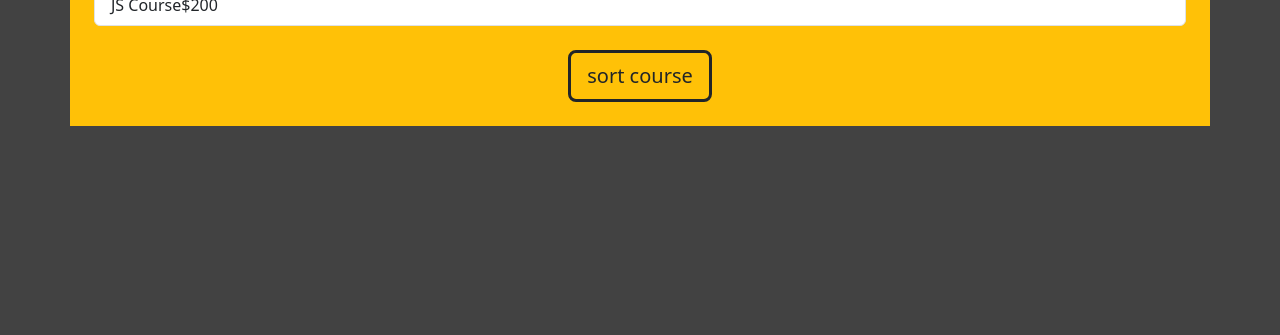
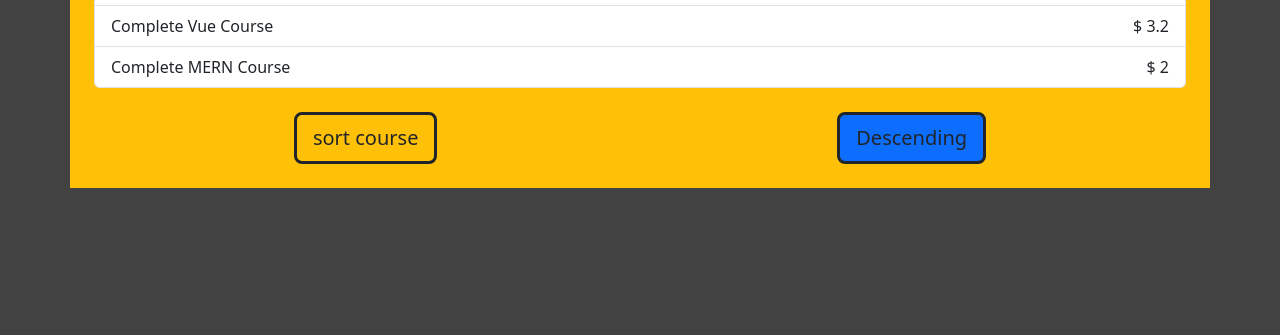
Before and after one commit to srikanth141199/Java-Script-Notes, a website: page index.html in a window 1280 px wide. Shown: the part 631-966 px from the top of the page. Drawn offline with nearby package versions, Linux system fonts and the light colour scheme.

Commit message:
3 files modified, 1 added, 1 deleted

```diff
--- a/dom.css
+++ b/dom.css
@@ -40,10 +40,13 @@
   text-align: center;
 }*/
 
-.section3{
+.section3 {
   background-color: rgb(66, 66, 66);
   display: flex;
   justify-content: center;
   align-items: center;
   min-height: 80vh;
 }
+.cost {
+  float: right;
+}
--- /dev/null
+++ b/elementTextNode.js
@@ -0,0 +1,85 @@
+const courses = [
+  {
+    name: 'Complete React JS',
+    price: 2.3,
+  },
+  {
+    name: 'Complete Angular JS',
+    price: 5,
+  },
+  {
+    name: 'Complete Vue Course',
+    price: 3.2,
+  },
+  {
+    name: 'Complete MERN Course',
+    price: 2,
+  },
+];
+
+function generateList() {
+  //we created <ul> tag here based on html class selection
+  const ul = document.querySelector('.list-group');
+  ul.innerHTML = '';
+  //inserting each element of courses to <li> tag
+  courses.forEach((ele) => {
+    const li = document.createElement('li');
+    li.classList.add('list-group-item');
+
+    //appending name feild to <li>
+    const name = document.createTextNode(ele.name);
+    li.appendChild(name);
+
+    const span = document.createElement('span');
+    span.classList.add('cost');
+    const price = document.createTextNode('$ ' + ele.price);
+    span.appendChild(price);
+
+    //appending <span> to <li>
+    li.appendChild(span);
+
+    //appending <li> to <ul>
+    ul.appendChild(li);
+  });
+}
+
+// generateList();
+//In normal application below to be written but in Stack Blitz function call to be written to understand go through commented part.
+
+//window.addEventListener('load', generateList);
+window.addEventListener('load', generateList());
+
+//The difference between window.addEventListener('load', generateList()); and window.addEventListener('load', generateList); is in the way the generateList() function is passed as an argument to the addEventListener() method.
+
+// In the first case window.addEventListener('load', generateList());, the generateList() function is executed immediately when the addEventListener() method is called. This means that the function is executed before the 'load' event is triggered. This is because the function is invoked and its return value is passed as the argument to addEventListener(). If generateList() returns a value, that value is passed to addEventListener(), which is not what we want.
+
+// In the second case window.addEventListener('load', generateList);, the generateList() function is passed as a reference or a callback to the addEventListener() method. This means that the function is not executed immediately when the addEventListener() method is called. Instead, the generateList() function is executed only when the 'load' event is triggered. This is the correct way to use addEventListener() with a function.
+
+// To summarize, when passing a function as a parameter to the addEventListener() method, you should pass the function reference (without the parentheses) rather than the function invocation (with the parentheses) so that it can be executed later as a callback function when the event occurs.
+
+// User
+// then why window.addEventListener('load', generateList()); is executed in stackblitz but not window.addEventListener('load', generateList);
+
+// ChatGPT
+// The reason why window.addEventListener('load', generateList()); is executed in StackBlitz but not window.addEventListener('load', generateList); is due to the way StackBlitz executes JavaScript code.
+
+// When you use the first version, window.addEventListener('load', generateList());, StackBlitz executes the generateList() function immediately, as soon as the JavaScript code is loaded. This is because StackBlitz automatically adds the script to the head section of the HTML file, and the script is executed as soon as it is loaded. So when the 'load' event is triggered, the function has already been executed.
+
+// On the other hand, when you use the second version, window.addEventListener('load', generateList);, the generateList() function is passed as a reference to the addEventListener() method. StackBlitz does not automatically execute the function, but instead waits for the 'load' event to be triggered before executing the function. However, since StackBlitz does not simulate a user interacting with the page, the 'load' event is never triggered, and the function is never executed.
+
+// In summary, while both versions of the code are valid, they behave differently depending on the execution environment. In a typical web browser environment, both versions would behave as expected, but in StackBlitz, the second version may not behave as expected due to the absence of a user-triggered 'load' event.
+
+const button = document.querySelector('.btn-outline-dark');
+button.addEventListener('click', function () {
+  //courses.sort((a, b) => a.price - b.price);
+  courses.sort(function (a, b) {
+    return a.price - b.price;
+  });
+  generateList();
+});
+
+const desButton = document.querySelector('.btn-primary');
+desButton.addEventListener('click', function () {
+  courses.sort((a, b) => b.price - a.price);
+  generateList();
+});
--- a/index.html
+++ b/index.html
@@ -43,17 +43,20 @@
       <div class="container bg-warning p-4">
         <h1 class="text-center">Java Script Notes</h1>
         <ul class="list-group">
-          <li class="list-group-item">
-            JS Course<span class="float-right">$200</span>
-          </li>
+          <!-- <li class="list-group-item">
+            JS Course<span class="cost">$2.9</span>
+          </li> -->
         </ul>
         <div class="d-flex justify-content-center">
-          <button type="button" class="but btn btn-sucess btn-lg mt-4 mx-auto btn-outline-dark border-3">
+          <button type="button" class="but btn btn-sucess btn-lg mt-4 mx-auto border-3 btn-outline-dark">
             sort course
+          </button>
+          <button type="button" class="but btn btn-primary btn-lg mt-4 mx-auto border-3 btn-outline-dark">
+            Descending
           </button>
         </div>
       </div>
-    <script src="./script.js"></script
+    <script src="./elementTextNode.js"></script
     </div>
   </body>
 </html>
--- a/index.js
+++ b/index.js
@@ -3,6 +3,7 @@ import './style.css';
 import './dom.css';
 
 import './dom.js';
+import './elementTextNode.js'
 
 // Write Javascript code!
 const appDiv = document.getElementById('app');
```
Also changed, not shown: script.js (deleted).
